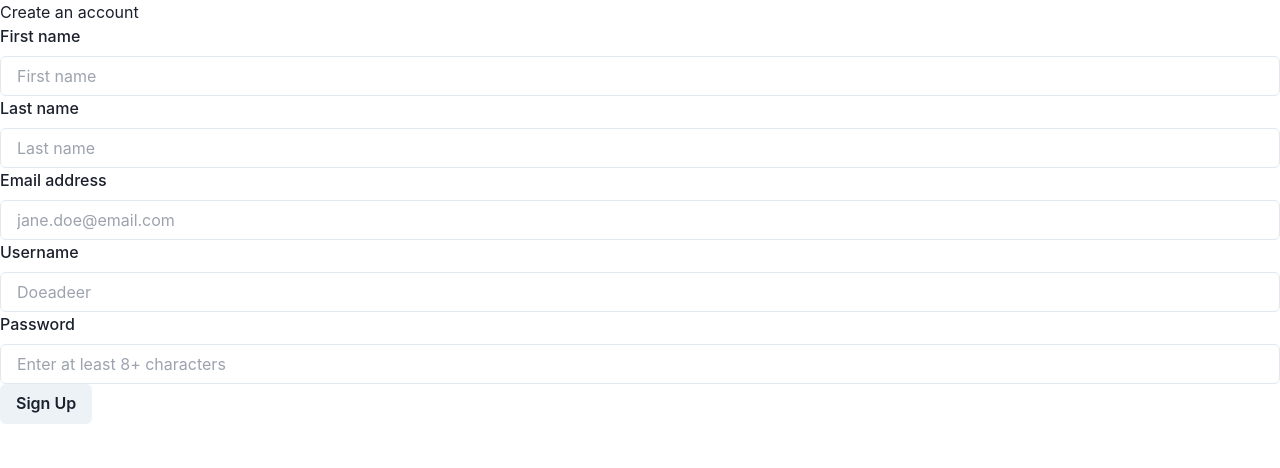
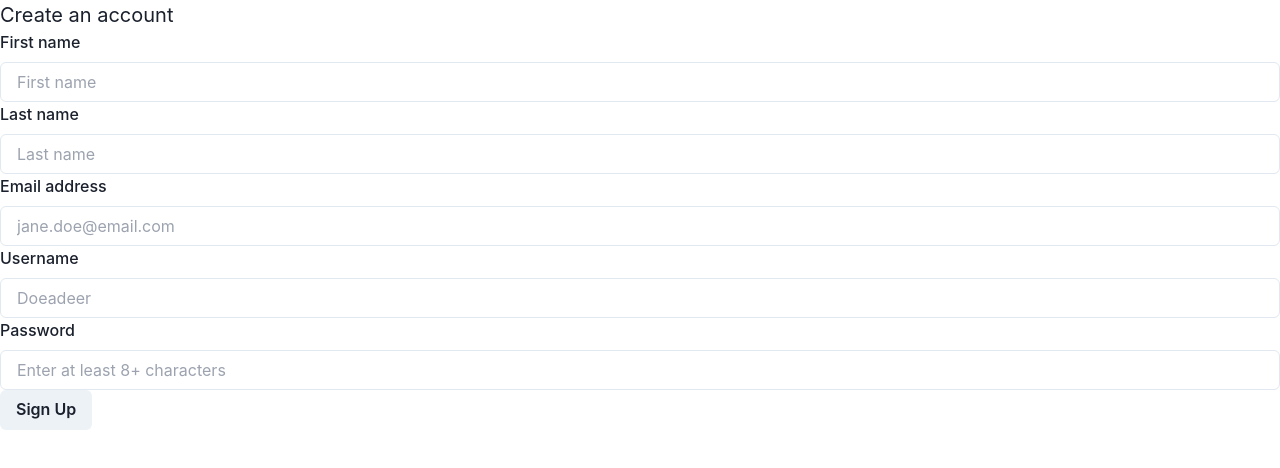
Before and after one commit to csimes/workwise, a Next.js app: page /auth/register in a window 1280 px wide. Shown: the top 468 px of the page. Built offline with nearby package versions, Linux system fonts and the light colour scheme.

Commit message:
change h1 to chakra text and increase size

```diff
--- a/app/auth/register/page.tsx
+++ b/app/auth/register/page.tsx
@@ -1,9 +1,9 @@
-import { Button, Input, FormControl, FormLabel } from "@chakra-ui/react";
+import { Button, Input, FormControl, FormLabel, Text } from "@chakra-ui/react";
 
 const Register = () => {
   return (
     <div>
-      <h1>Create an account</h1>
+      <Text fontSize="xl">Create an account</Text>
       <FormControl>
         <FormLabel>First name</FormLabel>
         <Input placeholder="First name" />
```
